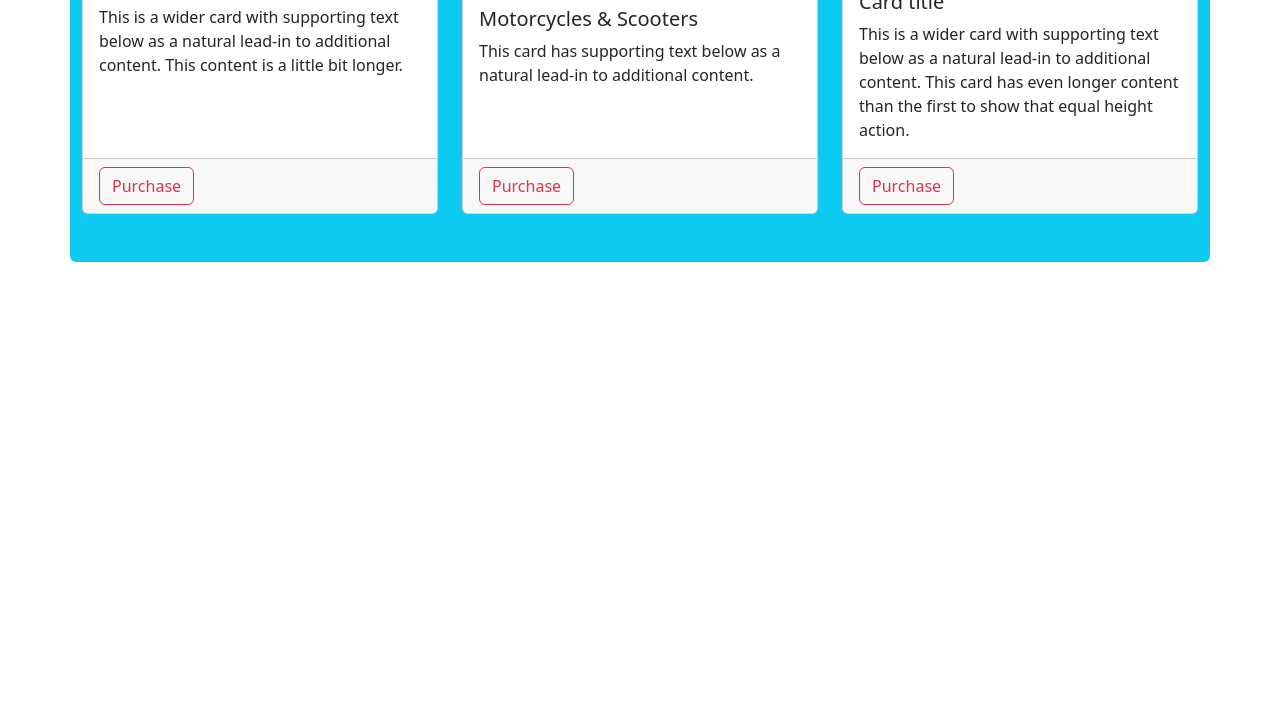
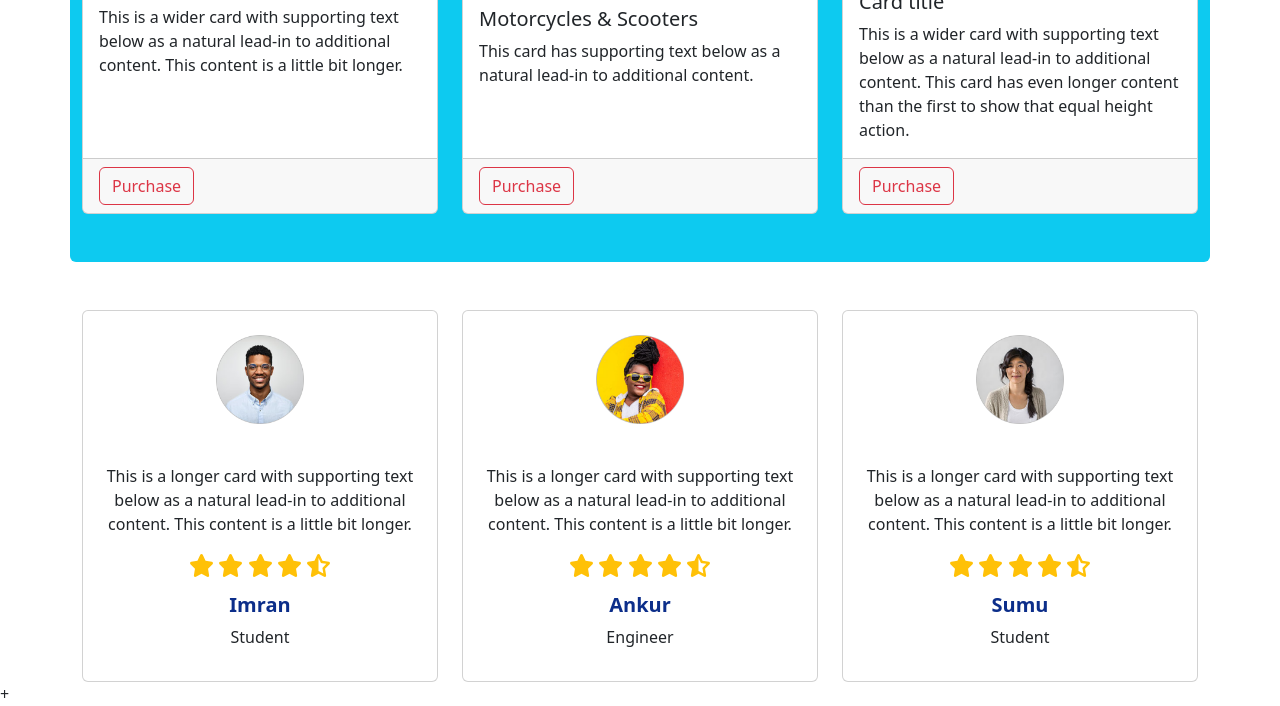
Before and after one commit to imran180905/Bike-advertisement, a plain HTML site: page index.html in a window 1280 px wide. Shown: the part 1501-2207 px from the top of the page. Before the commit the page ends 1811 px from the top, so only its background shows below. Drawn offline with Linux system fonts and the light colour scheme.

Commit message:
Client section

```diff
--- a/css/style.css
+++ b/css/style.css
@@ -9,3 +9,6 @@
     -webkit-filter: invert(50%); /* Safari/Chrome */
     filter: invert(50%);
 }
+.icon{
+    width:25px ;
+}
--- a/index.html
+++ b/index.html
@@ -184,6 +184,70 @@
             </div>
 
         </section>
+        <section class="container mt-5">
+            <div class="row row-cols-1 row-cols-md-3 g-4">
+                <div class="col">
+                    <div class="card h-100 text-center">
+                        <img src="images/user-1.png" class="mx-auto py-4 card-img-top w-25" alt="...">
+                        <div class="card-body">
+
+                            <p class="card-text">This is a longer card with supporting text below as a natural lead-in
+                                to additional content. This content is a little bit longer.</p>
+                            <p>
+                                <img class="icon" src="images/icons/star-solid.svg" alt="">
+                                <img class="icon" src="images/icons/star-solid.svg" alt="">
+                                <img class="icon" src="images/icons/star-solid.svg" alt="">
+                                <img class="icon" src="images/icons/star-solid.svg" alt="">
+                                <img class="icon" src="images/icons/star-half-stroke-solid.svg" alt="">
+                            </p>
+                            <h5 class="fw-bold text-primary">Imran</h5>
+                            <p>Student</p>
+                        </div>
+                    </div>
+                </div>
+                <div class="col">
+                    <div class="card h-100 text-center">
+                        <img src="images/user-3.png" class="mx-auto py-4 card-img-top w-25" alt="...">
+                        <div class="card-body">
+
+                            <p class="card-text">This is a longer card with supporting text below as a natural lead-in
+                                to additional content. This content is a little bit longer.</p>
+                            <p>
+                                <img class="icon" src="images/icons/star-solid.svg" alt="">
+                                <img class="icon" src="images/icons/star-solid.svg" alt="">
+                                <img class="icon" src="images/icons/star-solid.svg" alt="">
+                                <img class="icon" src="images/icons/star-solid.svg" alt="">
+                                <img class="icon" src="images/icons/star-half-stroke-solid.svg" alt="">
+                            </p>
+                            <h5 class="fw-bold text-primary">Ankur</h5>
+                            <p>Engineer</p>
+                        </div>
+                    </div>
+                </div>
+                <div class="col">
+                    <div class="card h-100 text-center">
+                        <img src="images/user-2.png" class="mx-auto py-4 card-img-top w-25" alt="...">
+                        <div class="card-body">
+
+                            <p class="card-text">This is a longer card with supporting text below as a natural lead-in
+                                to additional content. This content is a little bit longer.</p>
+                            <p>
+                                <img class="icon" src="images/icons/star-solid.svg" alt="">
+                                <img class="icon" src="images/icons/star-solid.svg" alt="">
+                                <img class="icon" src="images/icons/star-solid.svg" alt="">
+                                <img class="icon" src="images/icons/star-solid.svg" alt="">
+                                <img class="icon" src="images/icons/star-half-stroke-solid.svg" alt="">
+                            </p>
+                            <h5 class="fw-bold text-primary">Sumu</h5>
+                            <p>Student</p>
+                        </div>
+                    </div>
+                </div>
+
+            </div>
+
+        </section>+
+
     </main>
 
 
```
